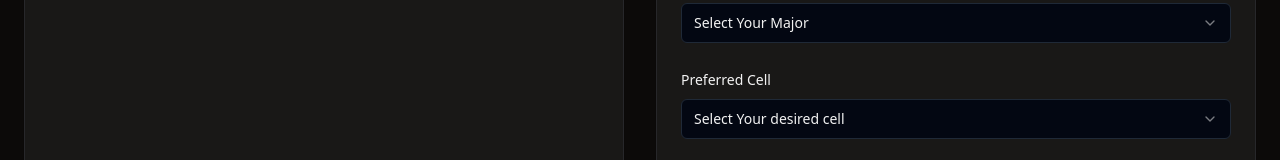
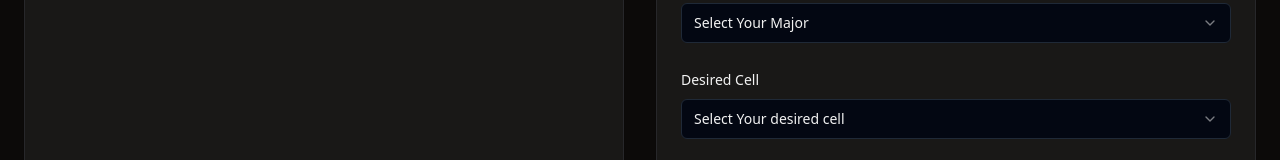
Before and after one commit to mouadenna/landingPage, a React (Vite) app: page /join-us in a window 1280 px wide. Shown: the part 771-931 px from the top of the page. Built offline with nearby package versions, Linux system fonts and the light colour scheme.

Commit message:
Update Joinus.tsx

```diff
--- a/src/components/Joinus.tsx
+++ b/src/components/Joinus.tsx
@@ -254,7 +254,7 @@ export const JoinUs = () => {
                 </div>
 
                 <div className="space-y-2">
-                  <Label htmlFor="preferredCell">Preferred Cell</Label>
+                  <Label htmlFor="preferredCell">Desired Cell</Label>
                   <Select
                     onValueChange={(value) => handleChange("preferredCell", value)}
                     value={formData.preferredCell}
```
